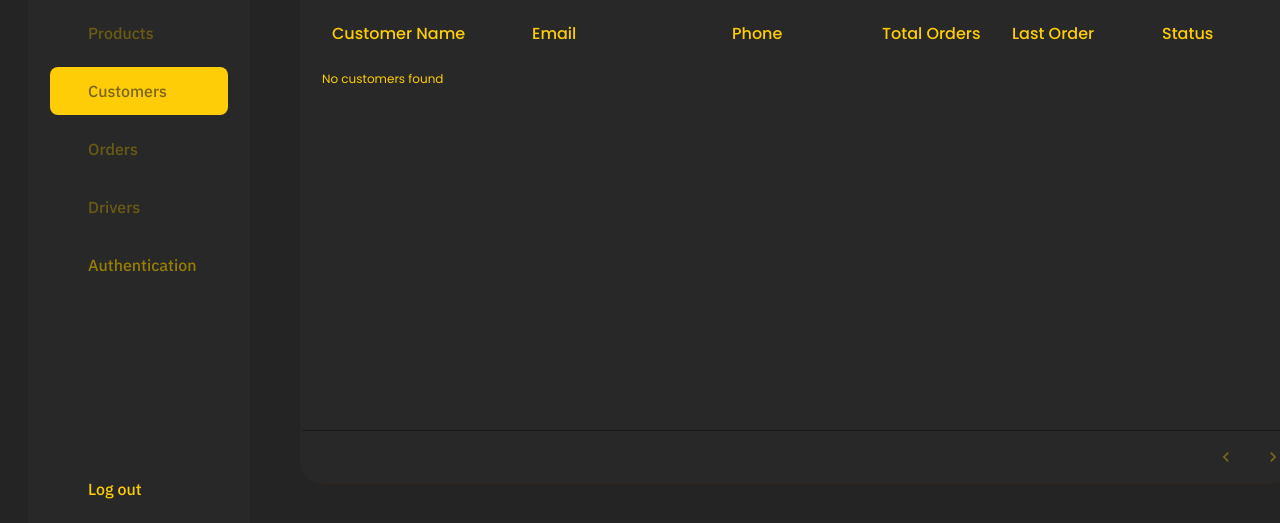
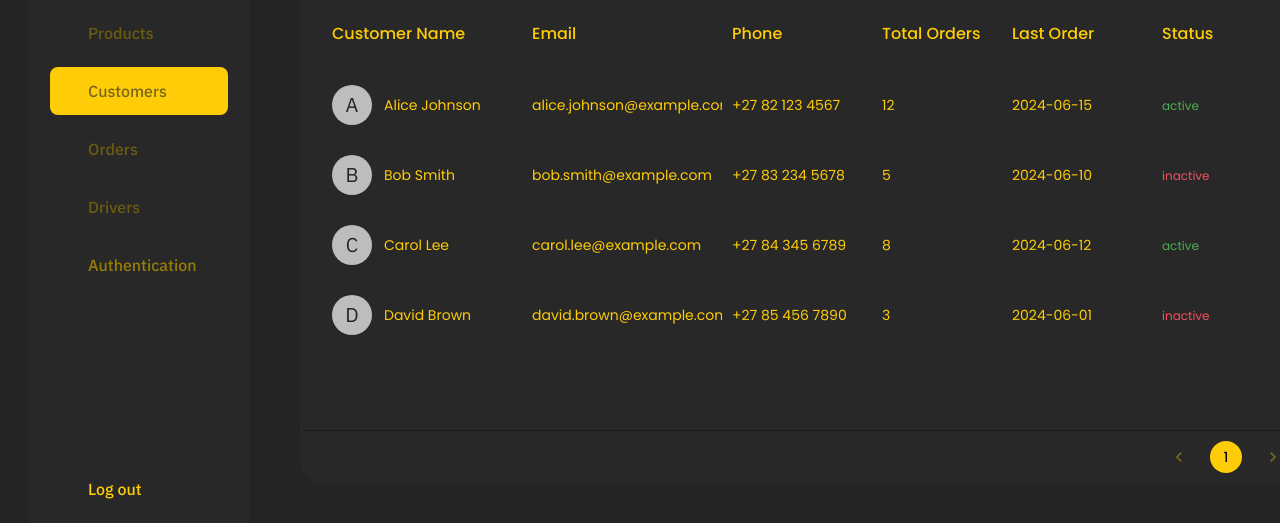
Before and after one commit to tumelo-sebego/wedeliver99-dashbord, a React (Vite) app: page /customers in a window 1280 px wide. Shown: the part 229-752 px from the top of the page. Built offline with nearby package versions, Linux system fonts and the light colour scheme; some icons are missing.

Commit message:
added a click handler in customerList

```diff
--- a/src/components/sections/dashboard/Customers/CustomersList/CustomersList.tsx
+++ b/src/components/sections/dashboard/Customers/CustomersList/CustomersList.tsx
@@ -10,6 +10,7 @@ import {
   debounce,
 } from '@mui/material';
 import { DataGrid, GridApi, GridColDef, GridSlots, useGridApiRef } from '@mui/x-data-grid';
+import { useNavigate } from 'react-router-dom';
 import IconifyIcon from 'components/base/IconifyIcon';
 import CustomPagination from 'components/sections/dashboard/components/CustomPagination';
 
@@ -59,9 +60,49 @@ const columns: GridColDef<CustomerData>[] = [
   },
 ];
 
+const customerRows: CustomerData[] = [
+  {
+    id: 1,
+    name: 'Alice Johnson',
+    email: 'alice.johnson@example.com',
+    phone: '+27 82 123 4567',
+    orders: 12,
+    lastOrder: '2024-06-15',
+    status: 'active',
+  },
+  {
+    id: 2,
+    name: 'Bob Smith',
+    email: 'bob.smith@example.com',
+    phone: '+27 83 234 5678',
+    orders: 5,
+    lastOrder: '2024-06-10',
+    status: 'inactive',
+  },
+  {
+    id: 3,
+    name: 'Carol Lee',
+    email: 'carol.lee@example.com',
+    phone: '+27 84 345 6789',
+    orders: 8,
+    lastOrder: '2024-06-12',
+    status: 'active',
+  },
+  {
+    id: 4,
+    name: 'David Brown',
+    email: 'david.brown@example.com',
+    phone: '+27 85 456 7890',
+    orders: 3,
+    lastOrder: '2024-06-01',
+    status: 'inactive',
+  },
+];
+
 const CustomersList = (): ReactElement => {
   const apiRef = useGridApiRef<GridApi>();
   const [search, setSearch] = useState('');
+  const navigate = useNavigate();
 
   const handleChange = (event: ChangeEvent<HTMLInputElement>) => {
     setSearch(event.target.value);
@@ -113,7 +154,7 @@ const CustomersList = (): ReactElement => {
         <DataGrid
           apiRef={apiRef}
           columns={columns}
-          rows={[]} // Add your customer data here
+          rows={customerRows} // Use the mock data here
           getRowHeight={() => 70}
           hideFooterSelectedRowCount
           disableColumnResize
@@ -138,6 +179,7 @@ const CustomersList = (): ReactElement => {
             height: 1,
             width: 1,
           }}
+          onRowClick={(params) => navigate(`/customers?id=${params.row.id}`)}
         />
       </Stack>
     </Stack>
```
